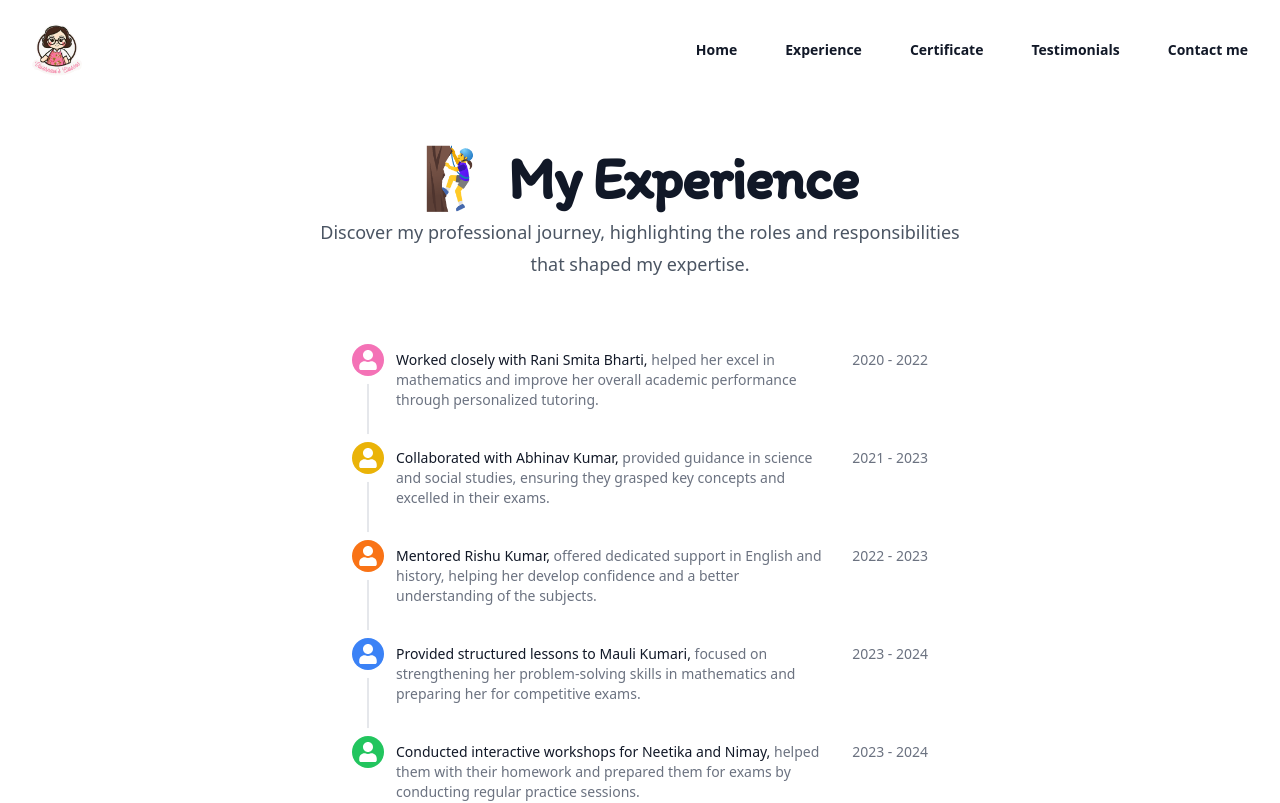
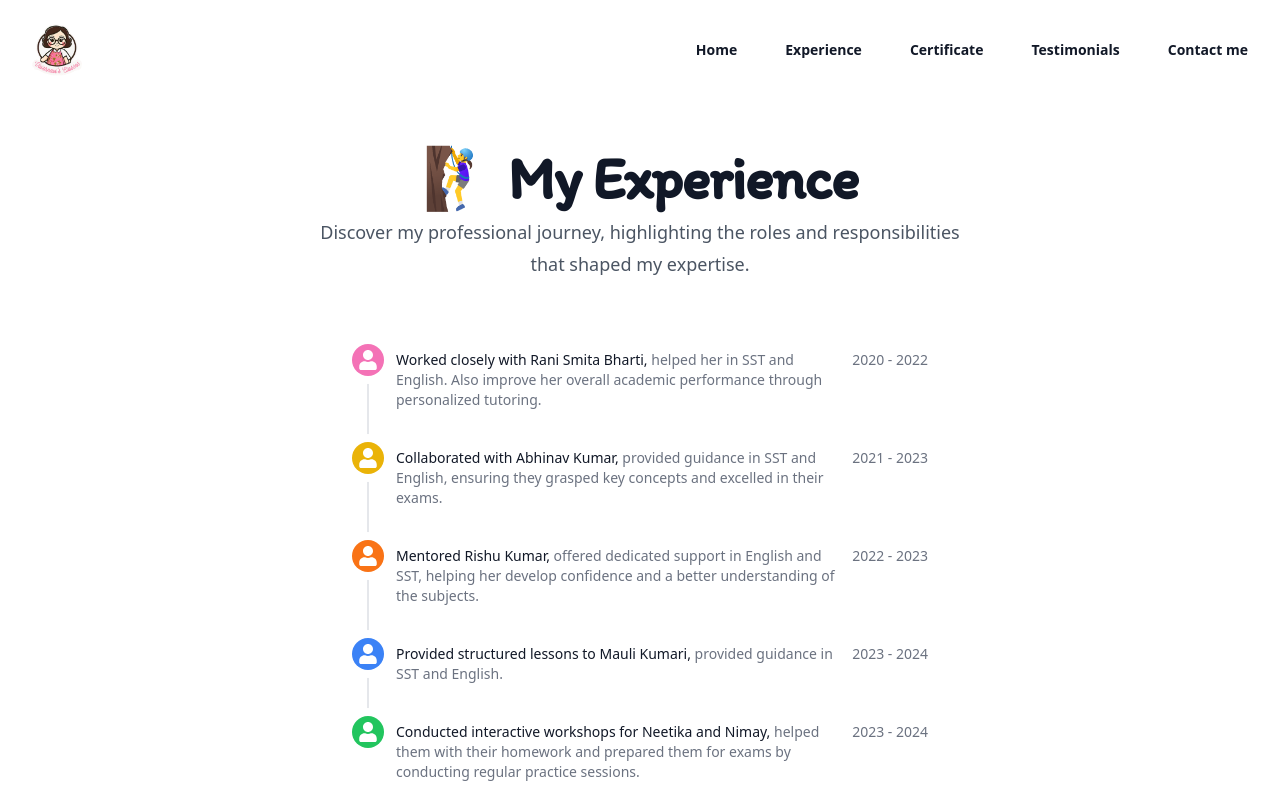
Before and after one commit to AryanKuAg/vaishnavi-portfolio, a Next.js app: page / in a window 1280 px wide. Shown: the top 803 px of the page. Built offline with nearby package versions, Linux system fonts and the light colour scheme.

Commit message:
✨ changes on experience

```diff
--- a/components/HomePage/Experience/index.tsx
+++ b/components/HomePage/Experience/index.tsx
@@ -4,7 +4,7 @@ import { FaUser } from "react-icons/fa";
 const timeline = [
     {
       id: 1,
-      content: 'helped her excel in mathematics and improve her overall academic performance through personalized tutoring.',
+      content: 'helped her in SST and English. Also improve her overall academic performance through personalized tutoring.',
       target: 'Worked closely with Rani Smita Bharti,',
       href: '#',
       date: '2020 - 2022',
@@ -14,7 +14,7 @@ const timeline = [
     },
     {
       id: 2,
-      content: 'provided guidance in science and social studies, ensuring they grasped key concepts and excelled in their exams.',
+      content: 'provided guidance in SST and English, ensuring they grasped key concepts and excelled in their exams.',
       target: 'Collaborated with Abhinav Kumar,',
       href: '#',
       date: '2021 - 2023',
@@ -24,7 +24,7 @@ const timeline = [
     },
     {
       id: 3,
-      content: 'offered dedicated support in English and history, helping her develop confidence and a better understanding of the subjects.',
+      content: 'offered dedicated support in English and SST, helping her develop confidence and a better understanding of the subjects.',
       target: 'Mentored Rishu Kumar,',
       href: '#',
       date: '2022 - 2023',
@@ -34,7 +34,7 @@ const timeline = [
     },
     {
       id: 4,
-      content: 'focused on strengthening her problem-solving skills in mathematics and preparing her for competitive exams.',
+      content: 'provided guidance in SST and English.',
       target: 'Provided structured lessons to Mauli Kumari,',
       href: '#',
       date: '2023 - 2024',
```
